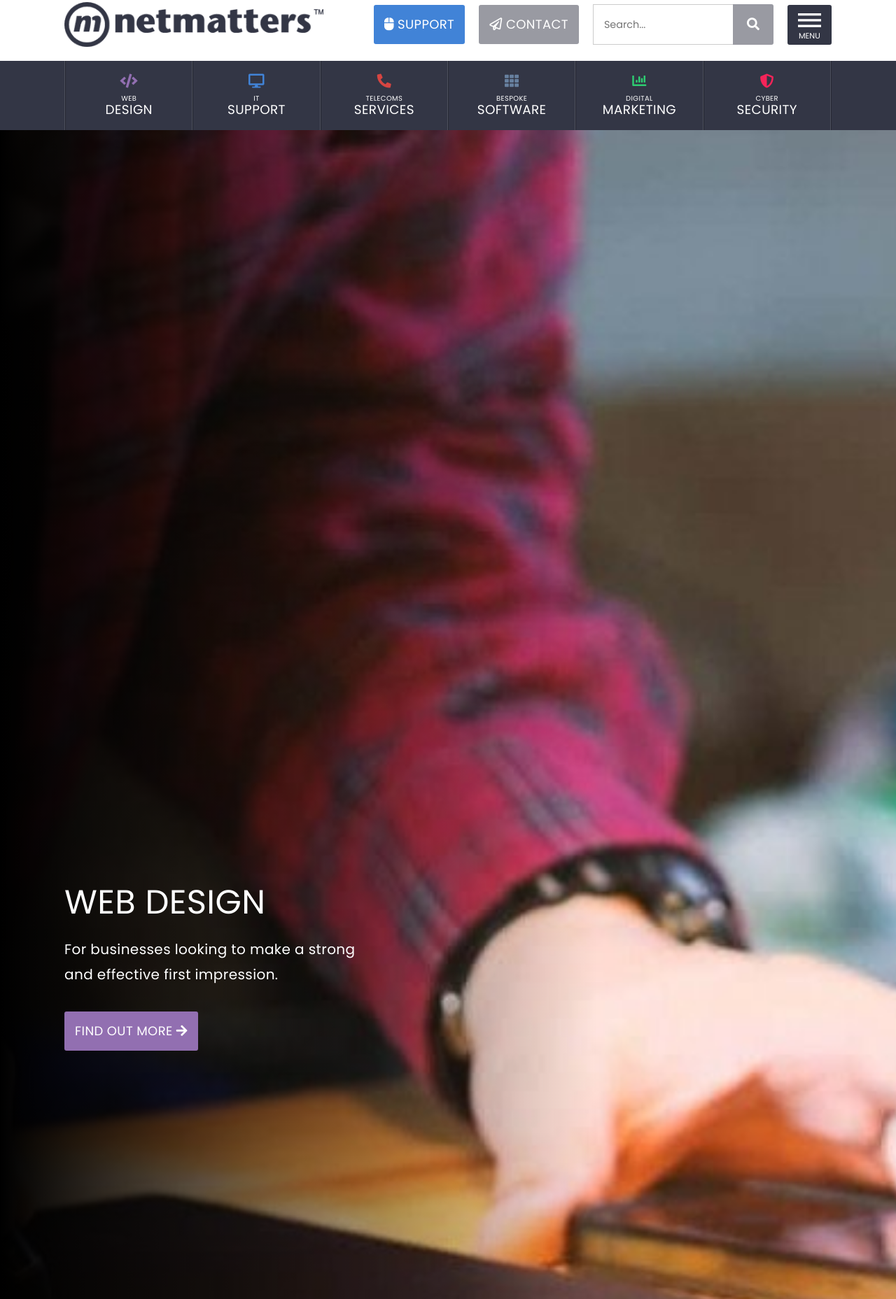
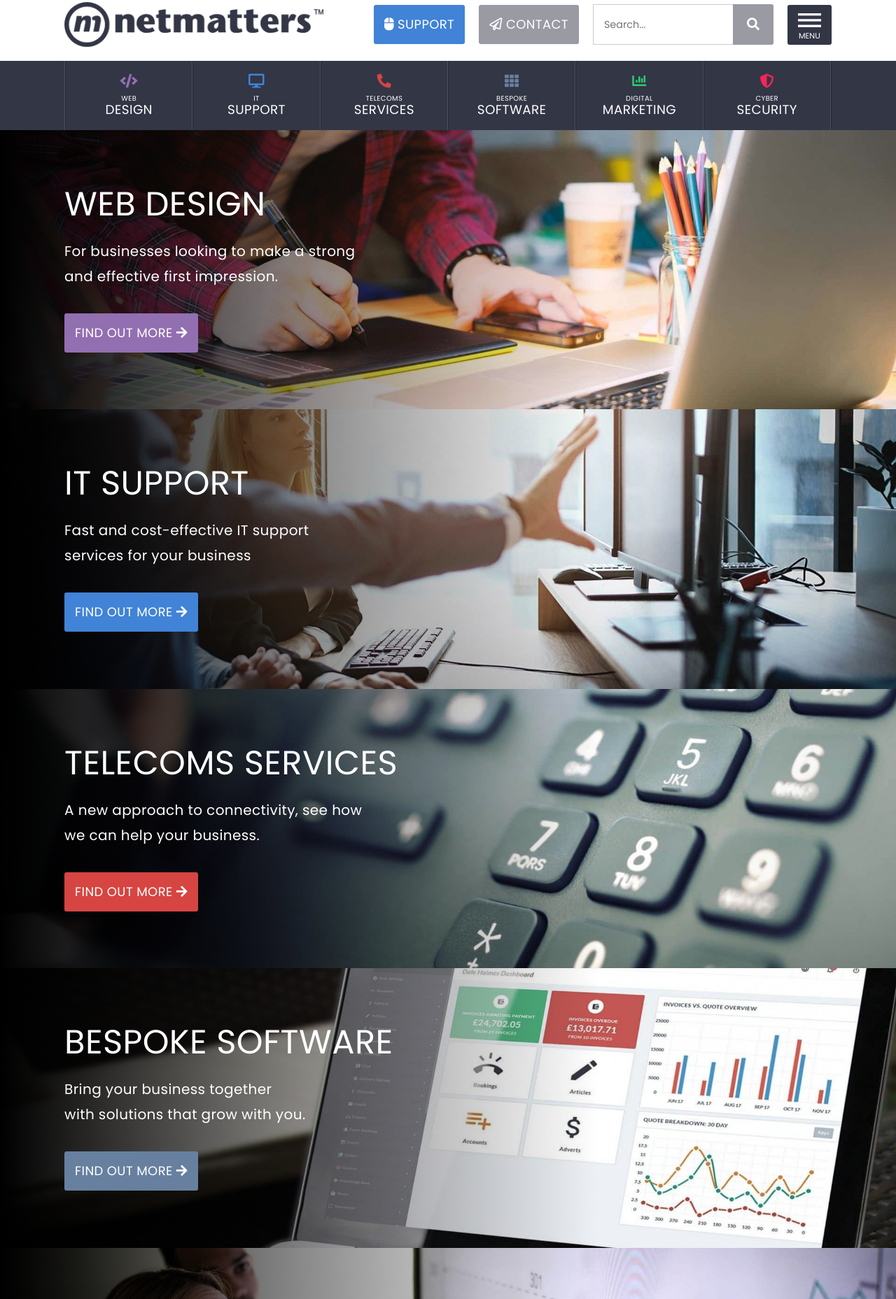
Before and after one commit to donscity/Netmatters-Site-Page, a PHP site: page / in a window 1280 px wide. Shown: the part 17-1874 px from the top of the page at 70% size. Run offline with PHP 8.4, Linux system fonts and the light colour scheme; some libraries are stand-ins or nearby versions.

Commit message:
added banner sections

```diff
--- a/index.html
+++ b/index.html
@@ -88,7 +88,7 @@
             <li>
                 <a href="">Training</a>
                 <ul>
-                    <li><a href="">Web developer scs-web-developer-course</a></li>
+                    <li><a href="">Web developer course</a></li>
                     <li><a href="">SCS frequently asked questions</a></li>
                     <li><a href="">Scion collaborators</a></li>
                 </ul>
@@ -234,6 +234,61 @@
                         <h1>Web Design</h1>
                         <p>For businesses looking to make a strong <br>
                             and effective first impression.</p>
+                        <a class="btn" href="https://www.netmatters.co.uk/web-design">Find Out More <i class="fas fa-arrow-right"></i></a>
+                    </div>
+                </div>
+            </div>
+            <div class="page-span banner it">
+                <img src="images/banners/home-57sJ.jpg">
+                <div class="content-container">
+                    <div class="page-center">
+                        <h1>IT Support</h1>
+                        <p>Fast and cost-effective IT support<br>
+                            services for your business</p>
+                        <a class="btn" href="https://www.netmatters.co.uk/web-design">Find Out More <i class="fas fa-arrow-right"></i></a>
+                    </div>
+                </div>
+            </div>
+            <div class="page-span banner telecoms">
+                <img src="images/banners/home-5yqm.jpg">
+                <div class="content-container">
+                    <div class="page-center">
+                        <h1>Telecoms Services</h1>
+                        <p>A new approach to connectivity, see how <br>
+                            we can help your business.</p>
+                        <a class="btn" href="https://www.netmatters.co.uk/web-design">Find Out More <i class="fas fa-arrow-right"></i></a>
+                    </div>
+                </div>
+            </div>
+            <div class="page-span banner software">
+                <img src="images/banners/home-sqvx.jpg">
+                <div class="content-container">
+                    <div class="page-center">
+                        <h1>Bespoke Software</h1>
+                        <p>Bring your business together<br>
+                            with solutions that grow with you.</p>
+                        <a class="btn" href="https://www.netmatters.co.uk/web-design">Find Out More <i class="fas fa-arrow-right"></i></a>
+                    </div>
+                </div>
+            </div>
+            <div class="page-span banner marketing">
+                <img src="images/banners/home-JQsO.jpg">
+                <div class="content-container">
+                    <div class="page-center">
+                        <h1>Digital Marketing</h1>
+                        <p>Generating you new business through<br>
+                            results-driven marketing activities.</p>
+                        <a class="btn" href="https://www.netmatters.co.uk/web-design">Find Out More <i class="fas fa-arrow-right"></i></a>
+                    </div>
+                </div>
+            </div>
+            <div class="page-span banner security">
+                <img src="images/banners/home-lQs1.jpg">
+                <div class="content-container">
+                    <div class="page-center">
+                        <h1>Cyber Security</h1>
+                        <p>Keeping businesses and their customers<br>
+                            sensitive information protected.</p>
                         <a class="btn" href="https://www.netmatters.co.uk/web-design">Find Out More <i class="fas fa-arrow-right"></i></a>
                     </div>
                 </div>
--- a/sass/stylesheet.scss
+++ b/sass/stylesheet.scss
@@ -297,8 +297,45 @@ input.btn.text {
         height:100%;
     }
 }
+//--------------------------------------------------------------------
+
+#side-menu>ul {
+    list-style: none;
+    margin: 0;
+    padding: 0;
+    >li{
+        a{
+            color: #fff;
+            list-style-type: none;
+            display: block;
+            padding: 20px;
+            text-transform: uppercase;
+            font-size: 1rem;
+            text-decoration: none;
+            line-height: 1;
+        }
+        >ul{
+            list-style-type: "\BB";
+            list-style: none;
+            margin: 0;
+            padding: 0;
+            a{
+                border-top: 1px solid hsla(0,0%,100%,.05);
+                border-bottom: 1px solid rgba(0,0,0,.45);
+                display: block;
+                color: #fff;
+                background-color: rgba(0,0,0,.25);
+                padding: 15px 20px;
+                text-transform: uppercase;
+                font-size: .875rem;
+                text-decoration: none;
+            }
+        }
+    }
+}
 
 // ----------------------------------------------------------------
+
 #top {
     width: 100%;
     height: 100vh;
```
Also changed, not shown: css/stylesheet.css, images/banners/home-57sJ.jpg (added), images/banners/home-5yqm.jpg (added), images/banners/home-JQsO.jpg (added), images/banners/home-lQs1.jpg (added), images/banners/home-sqvx.jpg (added).
